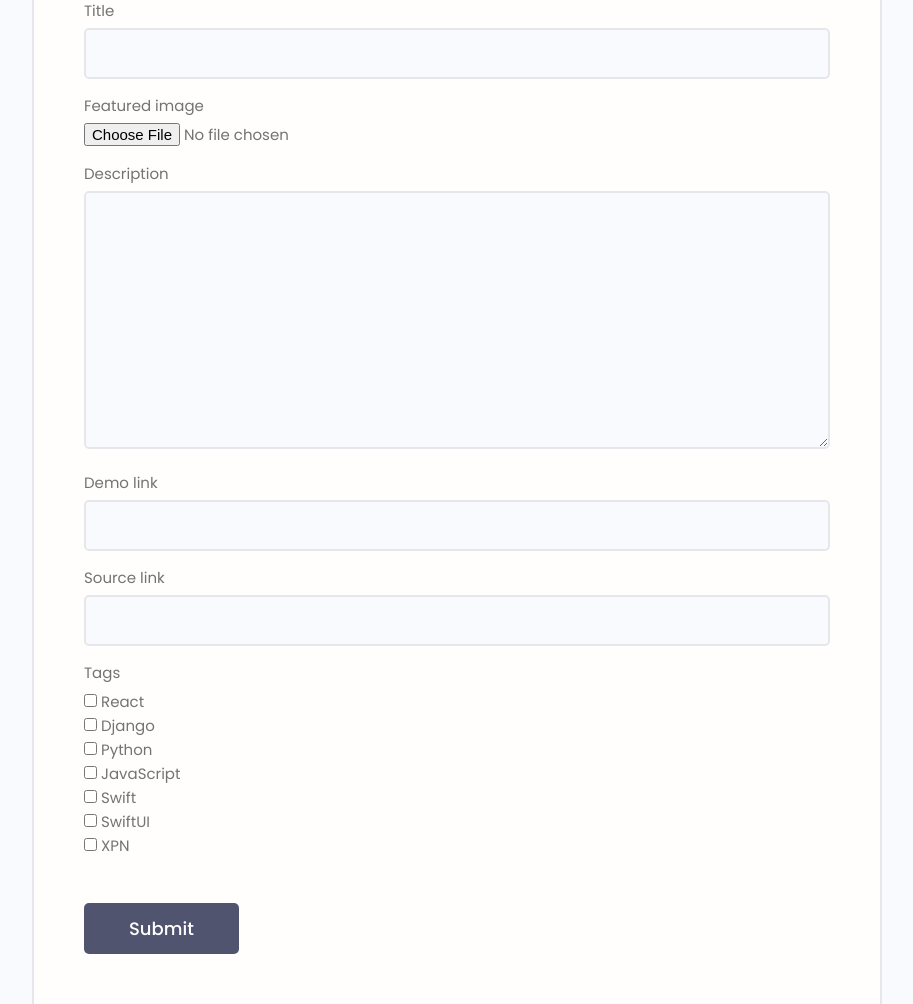
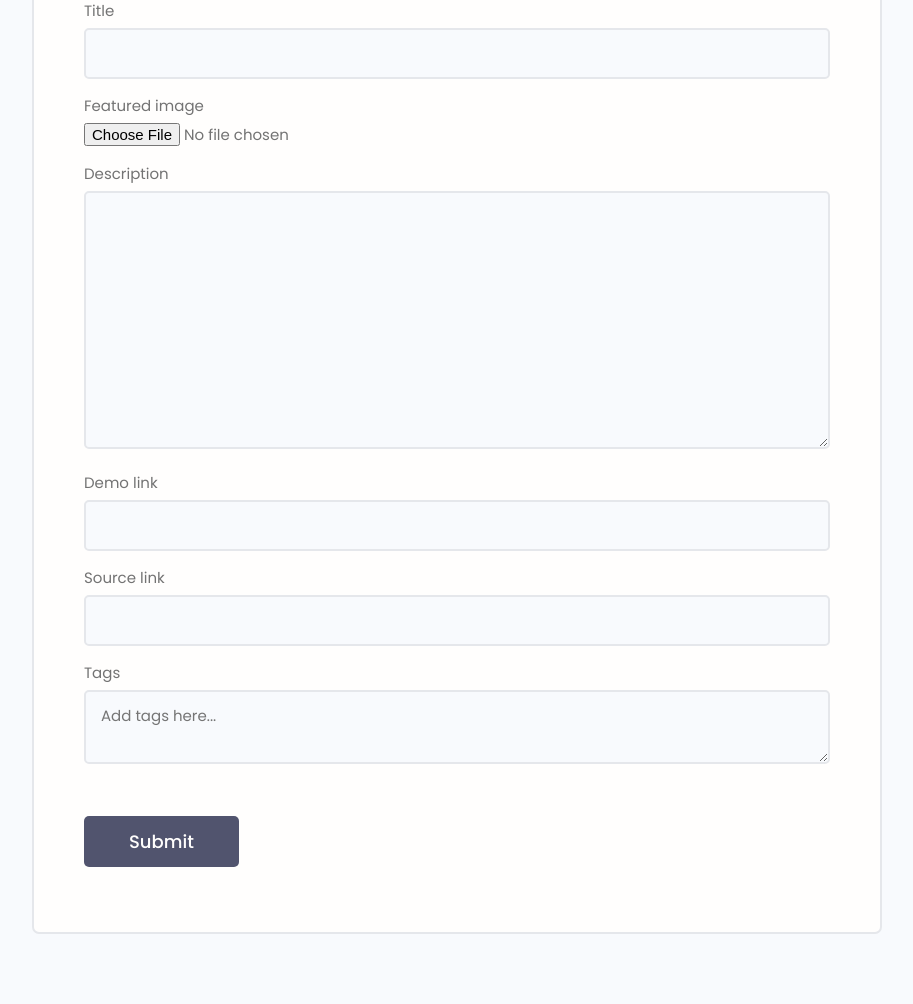
Before and after one commit to karenxpn/DevSearch, a Django app: page /projects/create-project/ in a window 1280 px wide. Shown: the part 274-1278 px from the top of the page, without its empty margins (183-1096 px from the left). After the commit the page ends 1208 px from the top, so only its background shows below. Run offline with Django 4.2, Linux system fonts and the light colour scheme; a user stored in the database is signed in; data comes from the database, SQL or seed files in the repository; both versions use the stored data as it was after the commit; some libraries are stand-ins or nearby versions.

Commit message:
add tags

```diff
--- a/projects/forms.py
+++ b/projects/forms.py
@@ -8,7 +8,7 @@ class ProjectForm(ModelForm):
     class Meta:
         model = Project
         fields = ['title', 'featured_image', 'description',
-                  'demo_link', 'source_link', 'tags']
+                  'demo_link', 'source_link']
         widgets = {
             'tags': forms.CheckboxSelectMultiple(),
         }
--- a/projects/templates/projects/project_form.html
+++ b/projects/templates/projects/project_form.html
@@ -18,6 +18,11 @@
                         </div>
                     {% endfor %}
 
+                    <div class="form__field">
+                            <label for="formInput#text">Tags </label>
+                        <textarea class="input" name="newtags" placeholder="Add tags here..."></textarea>
+                    </div>
+
 
                     <input class="btn btn--sub btn--lg  my-md" type="submit" value="Submit" />
                 </form>
--- a/projects/views.py
+++ b/projects/views.py
@@ -2,7 +2,7 @@ from django.shortcuts import render, redirect
 from django.http import HttpResponse
 from django.contrib import messages
 from django.contrib.auth.decorators import login_required
-from .models import Project
+from .models import Project, Tag
 from .forms import ProjectForm, ReviewForm
 from .utils import search_project, paginate_projects
 
@@ -46,11 +46,17 @@ def create_project(request):
     form = ProjectForm()
 
     if request.method == 'POST':
+        new_tags = request.POST.get('newtags').replace(',', ' ').split()
         form = ProjectForm(request.POST, request.FILES)
         if form.is_valid():
             project = form.save(commit=False)
             project.owner = profile
             project.save()
+
+            for tag in new_tags:
+                tag, created = Tag.objects.get_or_create(name=tag)
+                project.tags.add(tag)
+
             form.save_m2m()
             return redirect('account')
 
@@ -65,9 +71,14 @@ def update_project(request, pk):
     form = ProjectForm(instance=project)
 
     if request.method == 'POST':
+        new_tags = request.POST.get('newtags').replace(',', ' ').split()
         form = ProjectForm(request.POST, request.FILES, instance=project)
         if form.is_valid():
-            form.save()
+            project = form.save()
+            for tag in new_tags:
+                tag, created = Tag.objects.get_or_create(name=tag)
+                project.tags.add(tag)
+
             return redirect('account')
 
     context = {'form': form}
```
Also changed, not shown: db.sqlite3.
